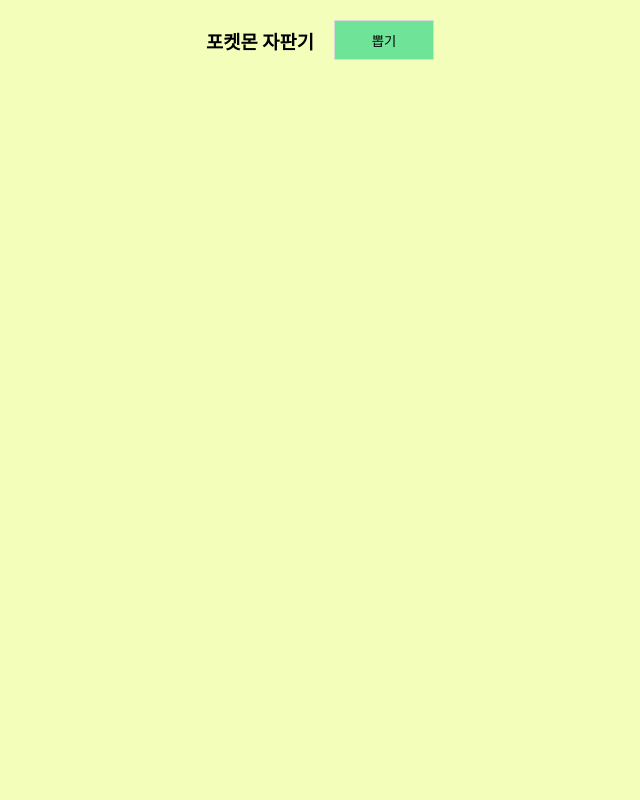
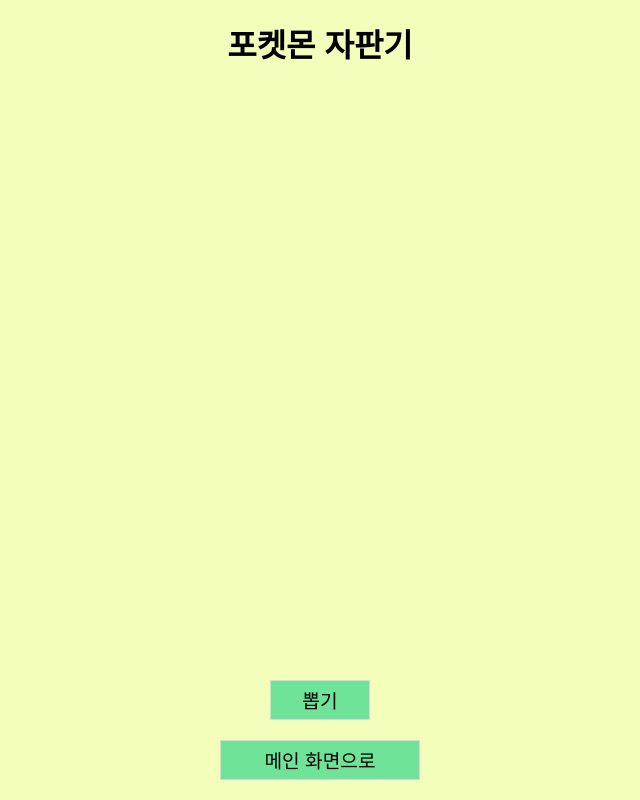
Before and after one commit to JangRuBin2/gottaPoke, a Next.js app in the folder gotta-poke-app/: page /gotta in a window 1280 px wide. Shown: the whole page, without its empty margins (320-960 px from the left). Built offline with nearby package versions, Linux system fonts and the light colour scheme.

Commit message:
fix : 저장버튼 위치 변경, 하단에 고정되도록 수정

```diff
--- a/gotta-poke-app/app/globals.css
+++ b/gotta-poke-app/app/globals.css
@@ -6,6 +6,7 @@
 
 html,
 body {
+  font-family: sans-serif;
   width: 100vw;
   height: 100vh;
   background-color: var(--ligth-primary-color);
--- a/gotta-poke-app/app/gotta/GottaPokePage.module.css
+++ b/gotta-poke-app/app/gotta/GottaPokePage.module.css
@@ -16,12 +16,6 @@
   justify-content: center;
   align-items: center;
   width: 100%;
-  & > button {
-    background-color: var(--secondary-color);
-    width: 100px;
-    height: 40px;
-    border: 1px solid var(--gray-color);
-  }
 }
 
 .contentBox {
@@ -30,15 +24,44 @@
   justify-content: center;
   padding: 20px;
   align-items: center;
-  min-height: 540px;
+  min-height: 500px;
+  gap: 8px;
 }
-
-.save {
-  padding: 20px;
-  & > button {
+.handler {
+  display: flex;
+  flex-direction: column;
+  align-items: center;
+  width: 100%;
+  position: fixed;
+  bottom: 0;
+  left: 0;
+  z-index: 20;
+  .gotta {
+    display: inline-flex;
+    align-items: center;
+    justify-content: center;
+    font-size: larger;
     background-color: var(--secondary-color);
+    width: 100px;
+    height: 40px;
     border: 1px solid var(--gray-color);
-    width: 200px;
-    height: 40px;
+  }
+  .save {
+    display: flex;
+    gap: 10px;
+    width: 100%;
+    padding: 20px;
+    align-items: center;
+    justify-content: center;
+    & > button {
+      display: inline-flex; /* 내부 콘텐츠를 정렬하기 위해 flex 사용 */
+      align-items: center; /* 수직 정렬 */
+      justify-content: center;
+      font-size: larger;
+      background-color: var(--secondary-color);
+      border: 1px solid var(--gray-color);
+      width: 200px;
+      height: 40px;
+    }
   }
 }
--- a/gotta-poke-app/app/gotta/_components/PoketmonCard.module.css
+++ b/gotta-poke-app/app/gotta/_components/PoketmonCard.module.css
@@ -3,7 +3,7 @@
 }
 .cardContainer {
   width: 150px;
-  height: 250px;
+  height: 240px;
   border: var(--thin-border);
   background-color: #fbfbef;
   border-radius: 8px;
--- a/gotta-poke-app/app/gotta/page.tsx
+++ b/gotta-poke-app/app/gotta/page.tsx
@@ -1,5 +1,6 @@
 "use client";
 
+import { useRouter } from "next/navigation";
 import { useState } from "react";
 import { delay } from "../_utils/delay";
 import Spinner from "../_utils/icons/Spinner";
@@ -9,6 +10,7 @@
   return typeof data === "object" && typeof data.id === "number";
 };
 const GottaPokePage = () => {
+  const router = useRouter();
   const [cardInfo, setCardInfo] = useState<PoketmonInfo[]>();
   const [seqnos, setSeqnos] = useState<number[]>([]);
   const [loading, setLoading] = useState(false);
@@ -49,8 +51,7 @@
   return (
     <div className={styles.contents}>
       <div className={styles.title}>
-        <h3>{"포켓몬 자판기"}</h3>
-        <button onClick={getPoke}>{"뽑기"}</button>
+        <h1>{"포켓몬 자판기"}</h1>
       </div>
       <div className={styles.contentBox}>
         {loading ? (
@@ -66,14 +67,22 @@
           ))
         )}
       </div>
+      <div className={styles.handler}>
+        <button className={styles.gotta} onClick={getPoke}>
+          {"뽑기"}
+        </button>
         <div className={styles.save}>
           {cardInfo?.length ? (
+            <>
               <button onClick={handleSave} disabled={!seqnos.length}>
                 {"저장"}
               </button>
+            </>
           ) : (
             <Spinner loading={!!cardInfo?.length} />
           )}
+          <button onClick={() => router.push("/")}>{"메인 화면으로"}</button>
+        </div>
       </div>
     </div>
   );
```
Lines whose indentation alone changed are shown as unchanged.
